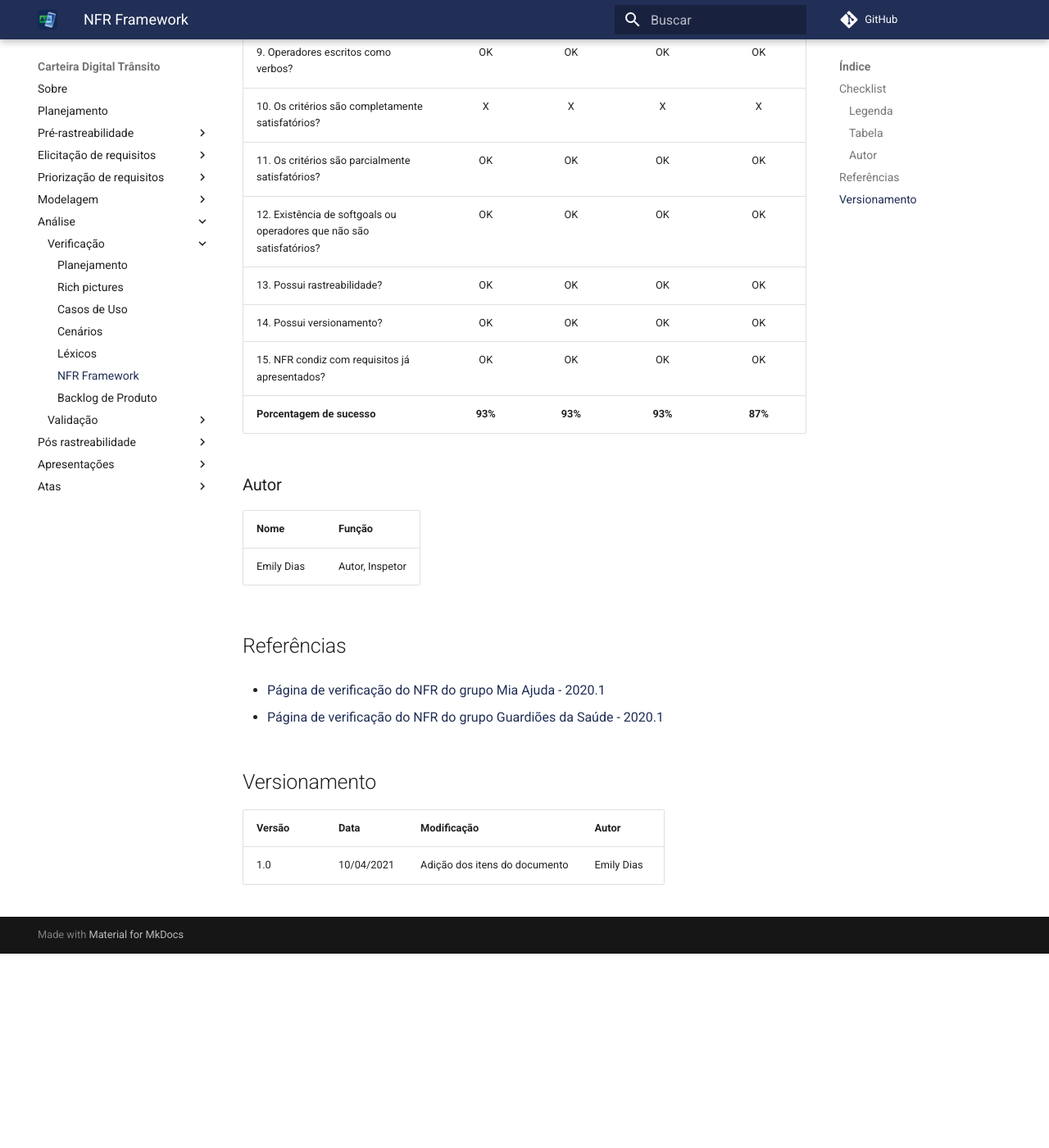
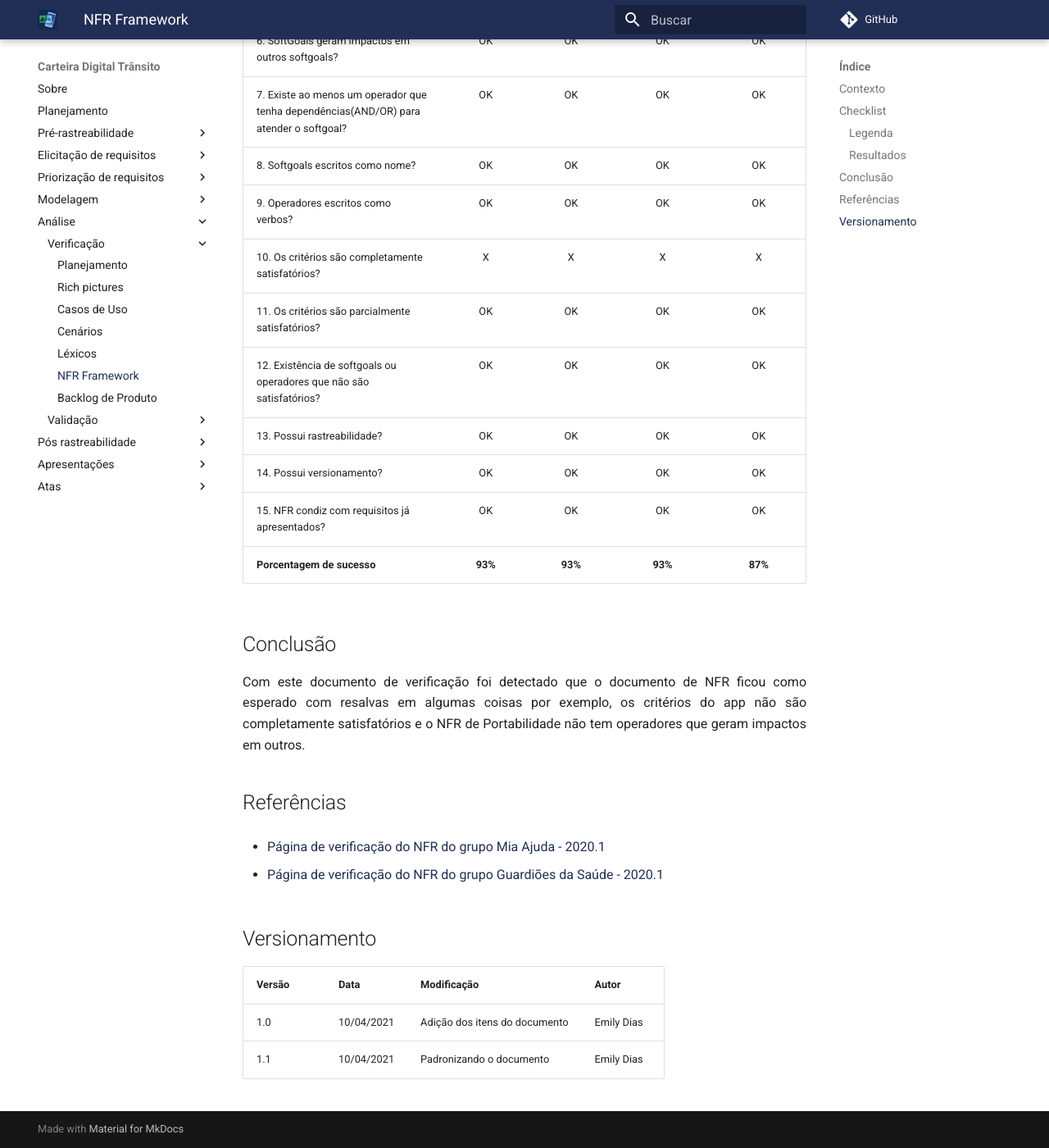
Before and after one commit to sergiosacj/2020.2-CarteiraDigitalTransito, an MkDocs documentation site: the page built from docs/analise/verificacao/nfr_framework.md, in a window 1280 px wide and 1400 px high, scrolled down 1198 px. Shown: the whole window at 82% size. Built offline with MkDocs 1.6.1 and Material for MkDocs 9.7.7, drawn with Linux system fonts in a browser that asks for light colours; comment, search, counter and statistics services are not loaded; before the commit the page ends 2361 px from its top, so only the background shows below that; some of the changed text lies outside the part shown.

Commit message:
(#67) padronizando o documento

```diff
--- a/docs/analise/verificacao/nfr_framework.md
+++ b/docs/analise/verificacao/nfr_framework.md
@@ -1,8 +1,14 @@
 # Verificação - NFR Framework
 
-<strong>Verificação do artefato: </strong>[NFR](https://requisitos-de-software.github.io/2020.2-CarteiraDigitalTransito/modelagem/nfr_framework/)<br>
+Para a verificação do NFR foi utilizado a estratégia de verificação por checklist, por ser mais simples, por ter uma visualização melhor do Framework e por ser mais objetivo. Este documento é bom para identificar as possíveis falhas e erros encontrados neste artefato.
 
-Para a verificação do NFR foi utilizado a estratégia de verificação por checklist, por ser mais simples, por ter uma visualização melhor do Framework e por ser mais objetivo. Este documento é bom para identificar as possíveis falhas e erros encontrados neste artefato.
+## Contexto
+
+- Técnica utilizada: Técnica de Leitura Check-List
+- Autor do documento: Emily Dias.
+- Inspetor: Yan Andrade.
+
+O documento verificado está disponível [aqui](https://requisitos-de-software.github.io/2020.2-CarteiraDigitalTransito/modelagem/nfr_framework/)
 
 ## Checklist
 
@@ -13,7 +19,7 @@
 |OK|Contém|
 |X|Não contém|
 
-### Tabela
+### Resultados
 
 |Itens|NFR Usabilidade|NFR Eficiência|NFR Confiabilidade|NFR Portabilidade|
 |:-|:-:|:-:|:-:|:-:|
@@ -34,11 +40,9 @@
 |15. NFR condiz com requisitos já apresentados?|OK|OK|OK|OK|
 |**Porcentagem de sucesso**|**93%**|**93%**|**93%**|**87%**|
 
-### Autor
+## Conclusão
 
-|Nome|Função|
-|:-|:-|
-|Emily Dias|Autor, Inspetor|
+Com este documento de verificação foi detectado que o documento de NFR ficou como esperado com resalvas em algumas coisas por exemplo, os critérios do app não são completamente satisfatórios e o NFR de Portabilidade não tem operadores que geram impactos em outros.
 
 ## Referências
 
@@ -50,3 +54,4 @@
 | Versão | Data | Modificação | Autor |
 |--|--|--|--|
 | 1.0 | 10/04/2021 | Adição dos itens do documento | Emily Dias |
+| 1.1 | 10/04/2021 | Padronizando o documento | Emily Dias |
```
